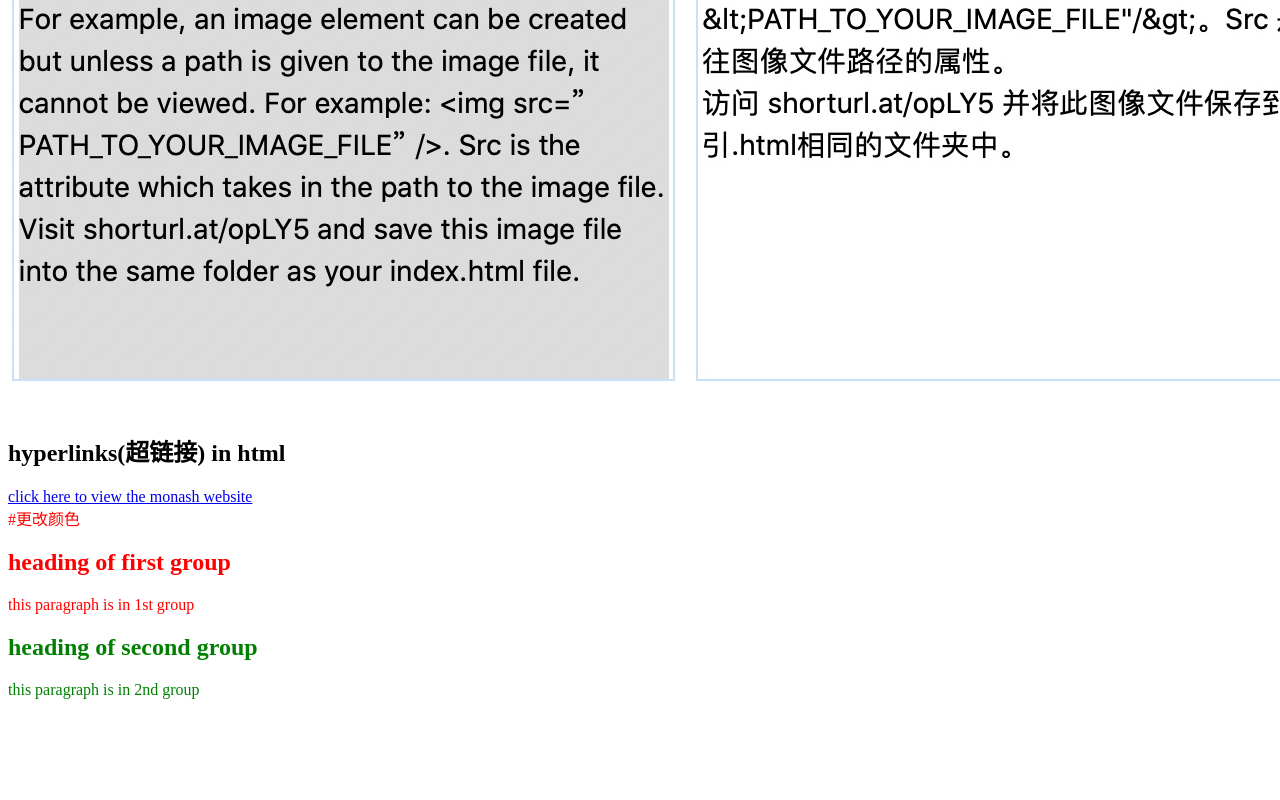
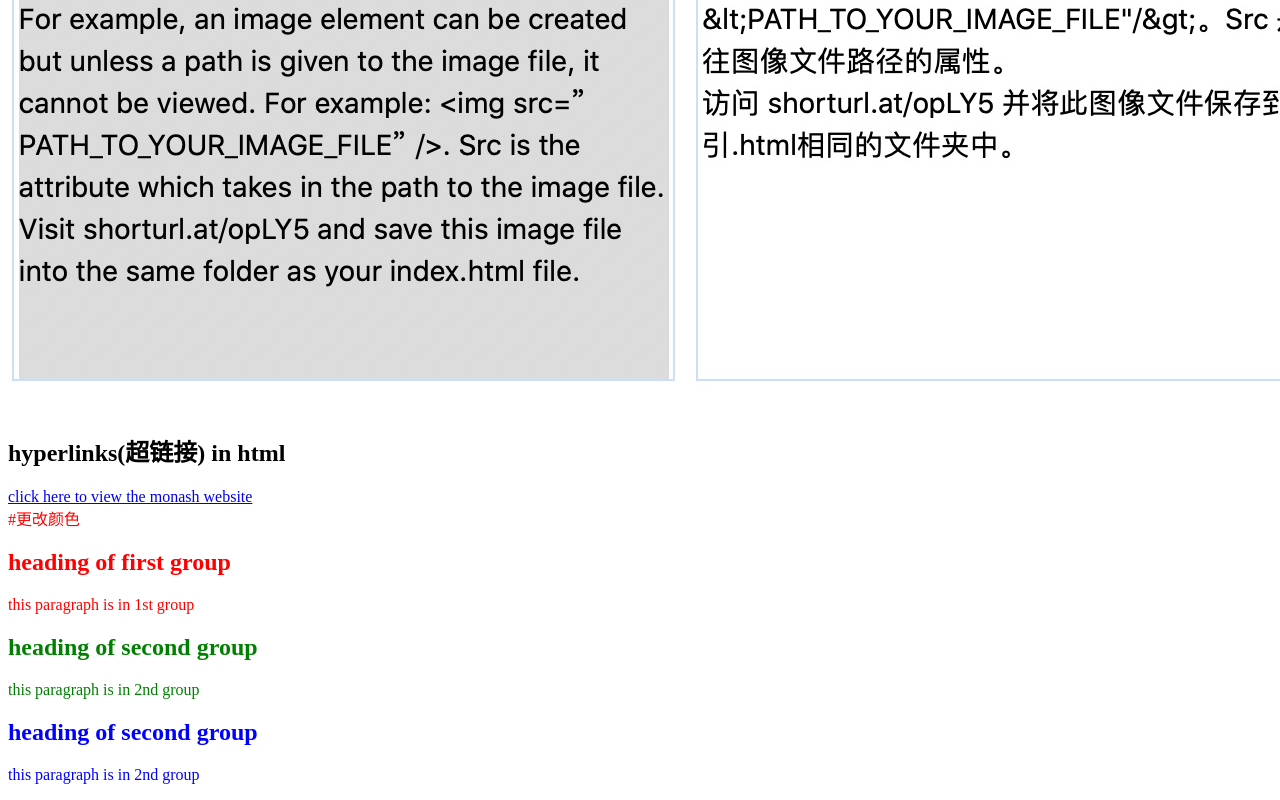
Before and after one commit to ywan0543/FIT3179-viz-project-2-, a plain HTML site: page index.html in a window 1280 px wide. Shown: the part 551-1351 px from the top of the page. Before the commit the page ends 1266 px from the top, so only its background shows below. Drawn offline with Linux system fonts and the light colour scheme.

Commit message:
Add files via upload

```diff
--- a/index.html
+++ b/index.html
@@ -33,6 +33,12 @@
             <p>this paragraph is in 2nd group</p>
     </div>
 
+    <div style="color:blue;">
+        <h2> heading of second group </h2>
+        <p>this paragraph is in 2nd group</p>
+</div>
+
+
 
 </body>
 </html>
```
